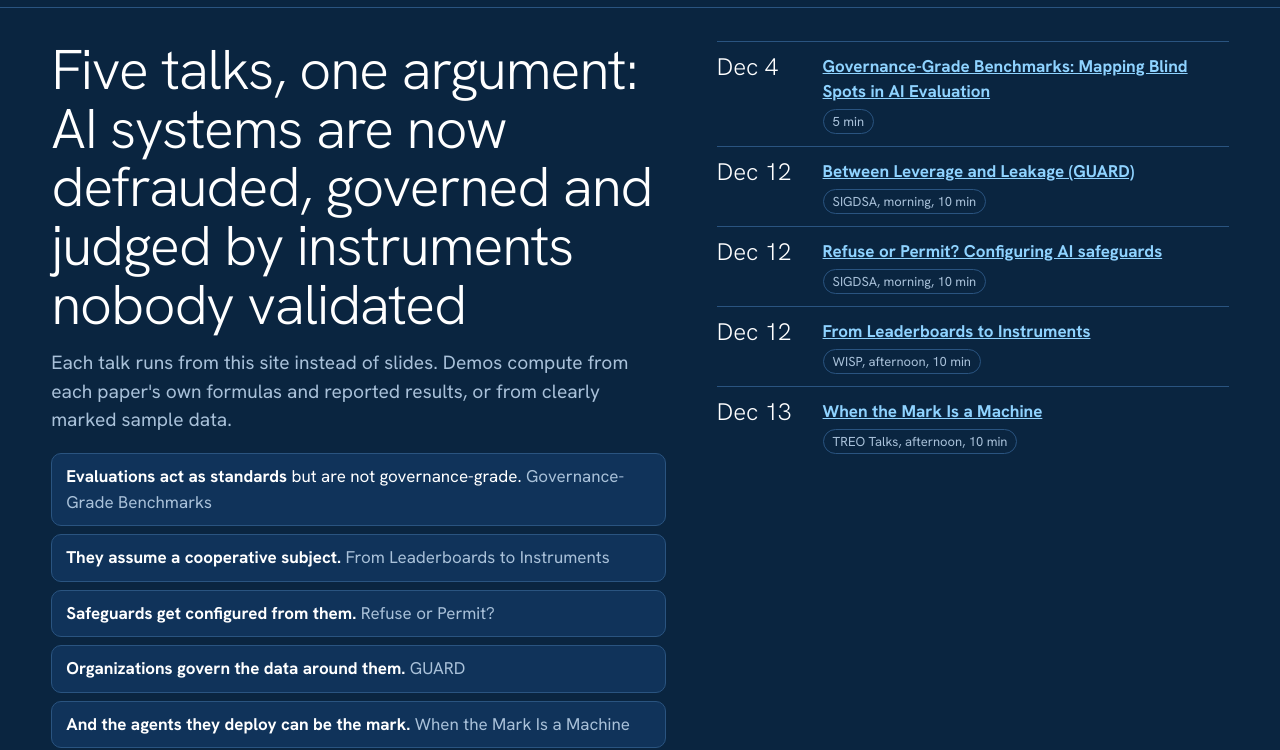
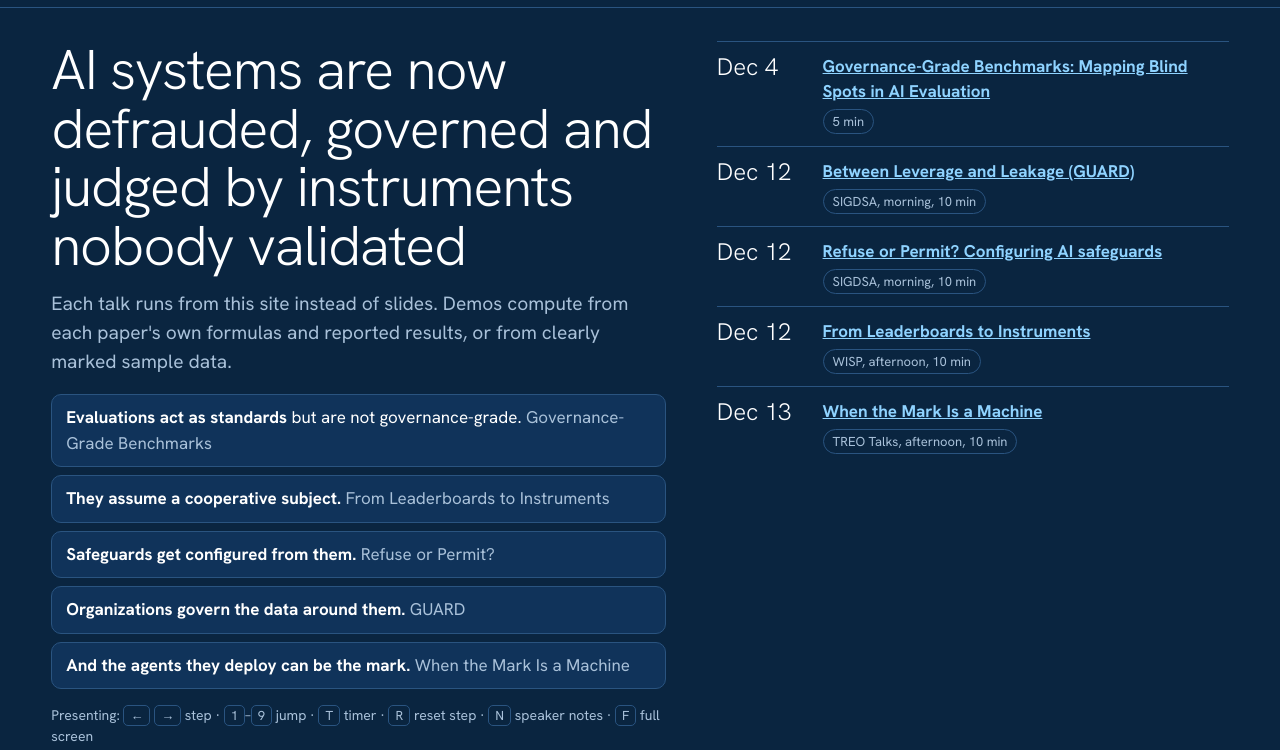
Before and after one commit to tingtingchung/aig, a plain HTML site: page index.html in a window 1280 px wide. Shown: the part 50-800 px from the top of the page. Drawn offline with Linux system fonts and the light colour scheme.

Commit message:
Shorten overview title
Co-Authored-By: Claude Opus 5.5 <noreply@anthropic.com>
Claude-Session: https://claude.ai/code/session_01H98D73KLHkojQtKMJAx8mp

```diff
--- a/index.html
+++ b/index.html
@@ -219,7 +219,7 @@ kbd{border:1px solid var(--line);border-radius:5px;padding:1px 6px;font:inherit;
 <section class="view" id="v-home">
   <div class="home">
     <div>
-      <h1>Five talks, one argument: AI systems are now defrauded, governed and judged by instruments nobody validated</h1>
+      <h1>AI systems are now defrauded, governed and judged by instruments nobody validated</h1>
       <p class="lede">Each talk runs from this site instead of slides. Demos compute from each paper's own formulas and reported results, or from clearly marked sample data.</p>
       <div class="story">
         <div><b>Evaluations act as standards</b> but are not governance-grade. <span class="mute">Governance-Grade Benchmarks</span></div>
```
